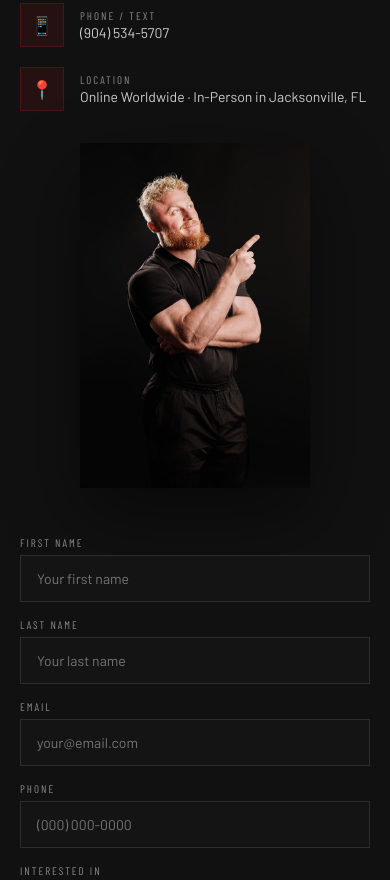
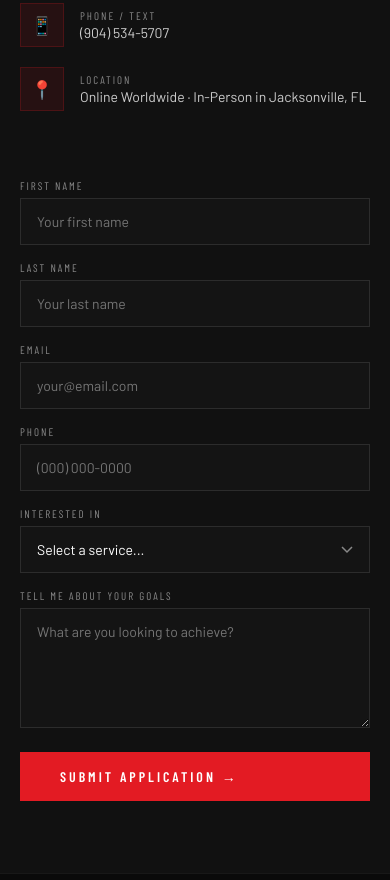
Before and after one commit to dhreyes/fitlabx-site, a website: page public/index.html in a window 390 px wide. Shown: the part 9767-10647 px from the top of the page. Drawn offline with nearby package versions, Linux system fonts and the light colour scheme.

Commit message:
Hide contact pointer image on mobile

```diff
--- a/public/index.html
+++ b/public/index.html
@@ -1060,9 +1060,7 @@ body {
   .testimonial-photo-card { grid-column: auto; }
   .contact-grid { grid-template-columns: 1fr; }
   .contact-submit-cue {
-    justify-self: center;
-    width: min(260px, 62vw);
-    margin: 36px auto 0;
+    display: none;
   }
   .section { padding: 72px 20px; }
   .transform-content { padding: 40px 24px; }
@@ -1078,11 +1076,6 @@ body {
 @media (max-width: 600px) {
   .nav { padding: 0 20px; }
   .transform-steps { gap: 32px; }
-  .contact-submit-cue {
-    justify-self: start;
-    width: min(230px, 64vw);
-    margin: 32px auto 0;
-  }
   .transformations-slider { width: calc(100% + 32px); margin: 0 -16px 40px; }
   .transformation-card { width: 280px; }
   .footer-inner { flex-direction: column; text-align: center; }
```
